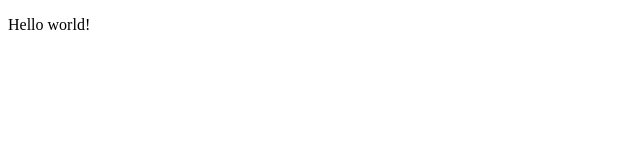
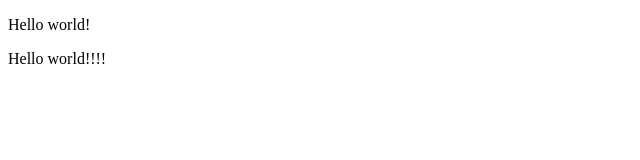
Before and after one commit to andrew15021992/rsschool-cv, a plain HTML site: page index.html in a window 1280 px wide. Shown: the full height of the page, 0-640 px from the left. Drawn offline with Linux system fonts and the light colour scheme.

Commit message:
fix: try complite this task

```diff
--- a/index.html
+++ b/index.html
@@ -9,5 +9,6 @@
 </head>
 <body>
     <p>Hello world!</p>
+    <p>Hello world!!!!</p>
 </body>
 </html>
```
